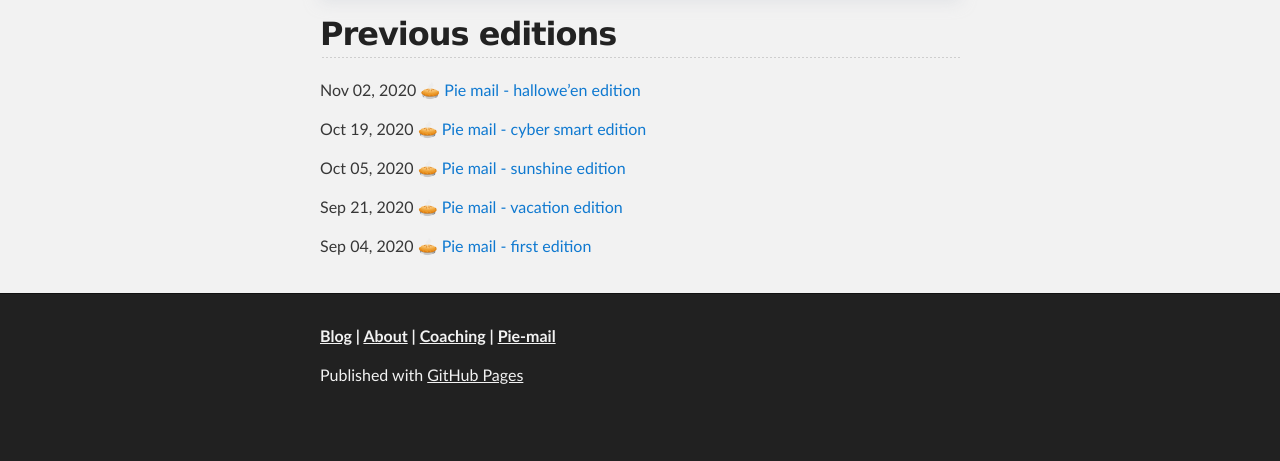
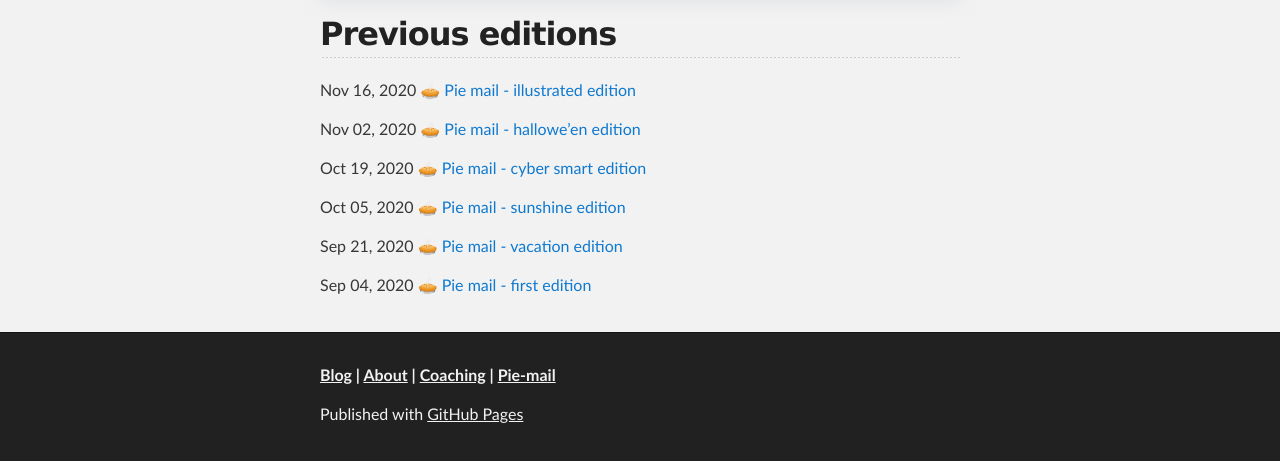
Before and after one commit to jrespie/jrespie.github.io, a Jekyll site: the page built from newsletter.md, in a window 1280 px wide. Shown: the part 908-1369 px from the top of the page. Built offline with Jekyll 4.4.1, drawn with Linux system fonts in a browser that asks for light colours; comment, search, counter and statistics services are not loaded; before the commit the page ends 1330 px from its top, so only the background shows below that.

Commit message:
Newsletter link update

```diff
--- a/newsletter.md
+++ b/newsletter.md
@@ -8,7 +8,9 @@ permalink: /newsletter/
 
 ## Previous editions
 
-Nov 02, 2020 🥧 [Pie mail - hallowe'en edition](https://ckarchive.com/b/gkunh5hrox32)
+Nov 16, 2020 🥧 [Pie mail - illustrated edition](https://ckarchive.com/b/8kuqhohzor9o){:target="_blank"}
+
+Nov 02, 2020 🥧 [Pie mail - hallowe'en edition](https://ckarchive.com/b/gkunh5hrox32){:target="_blank"}
 
 Oct 19, 2020 🥧 [Pie mail - cyber smart edition](https://ckarchive.com/b/r8u8hohkppn9){:target="_blank"}
 
```
